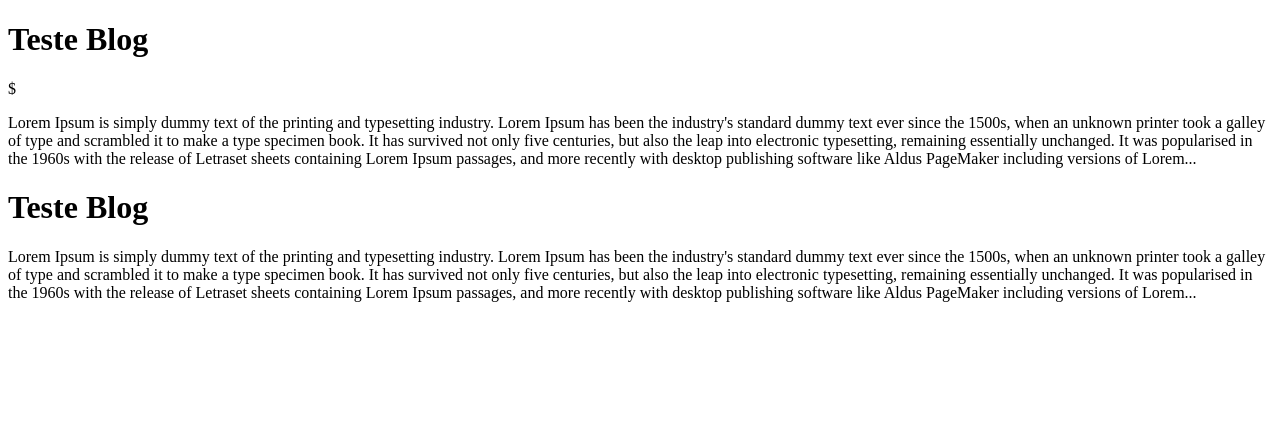
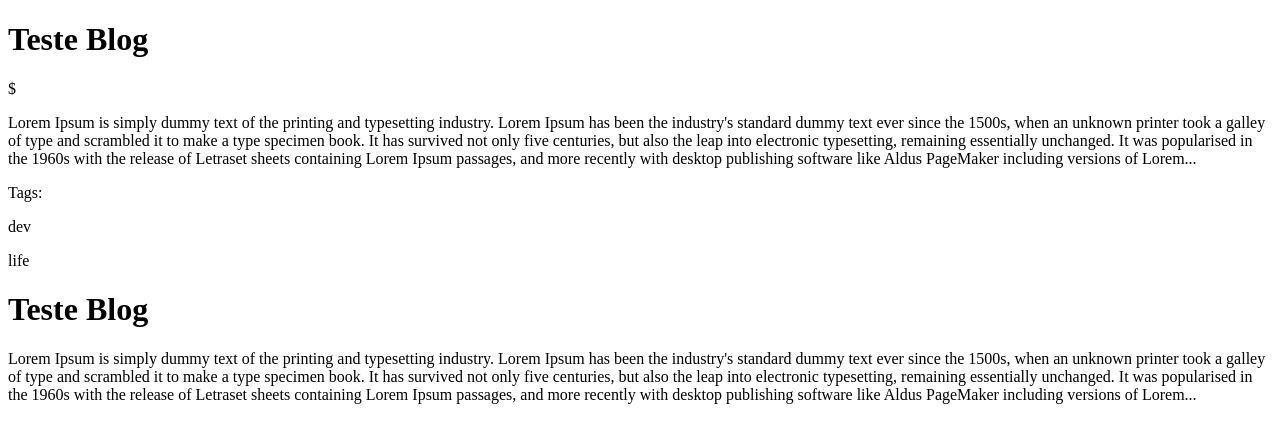
Before and after one commit to andrelrg/blog, a Flask app: page / in a window 1280 px wide. Shown: the part 44-487 px from the top of the page. Run offline with Flask 2, Linux system fonts and the light colour scheme; some libraries are stand-ins or nearby versions.

Commit message:
Index posts finiched

```diff
--- a/controllers/index.py
+++ b/controllers/index.py
@@ -8,5 +8,7 @@
             title="Teste Blog",
             description="Lorem Ipsum is simply dummy text of the printing and typesetting industry. Lorem Ipsum has been the industry's standard dummy text ever since the 1500s, when an unknown printer took a galley of type and scrambled it to make a type specimen book. It has survived not only five centuries, but also the leap into electronic typesetting, remaining essentially unchanged. It was popularised in the 1960s with the release of Letraset sheets containing Lorem Ipsum passages, and more recently with desktop publishing software like Aldus PageMaker including versions of Lorem...",
             git="andrelrg",
-            active="home"
+            tags=["dev", "life"],
+            active="home",
+            post_url="teste-blog"
         )
--- a/static/src/js/main.js
+++ b/static/src/js/main.js
@@ -25,7 +25,7 @@
 
             let span = document.createElement('span');
             span.textContent = " by "
-            span.className = "by-text"
+            span.className = "italic-grey"
             el.appendChild(span);
 
             let a = document.createElement('a')
@@ -35,7 +35,7 @@
 
             span = document.createElement('span');
             span.textContent = " at "
-            span.className = "by-text"
+            span.className = "italic-grey"
             el.appendChild(span);
 // date formatting
         });
--- a/static/src/less/vars.less
+++ b/static/src/less/vars.less
@@ -3,6 +3,7 @@
 // Colors
 @background-color: #1b2124;
 @theme-color : #4d96bb;
+@next-to-background-color: #252d31;
 
 // Fonts
 @site-font: 'Source Code Pro', sans-serif;
--- a/templates/index.html
+++ b/templates/index.html
@@ -5,14 +5,24 @@
         <div class="home">
             <!-- for nos posts -->
             <div class="post-preview">
-                <h1>{{title}}</h1>
-                <div class="from" name="from" attr="{{git}}">$ </div>
-                <p>{{description}}</p>
+                <div class="post" onclick="location.href='/posts/{{post_url}}'">
+                    <h1>{{title}}</h1>
+                    <div class="from" name="from" attr="{{git}}">$ </div>
+                    <p>{{description}}</p>
+                    <div class="tags">
+                        <p class="italic-grey">Tags: </p>
+                    {% for tag in tags %}
+                        <span><p>{{tag}}</p></span>
+                    {% endfor %}
+                    </div>
+                </div>
             </div>
             <!-- for nos posts -->
-            <div class="threads-preview">
-                <h1>{{title}}</h1>
-                <p>{{description}}</p>
+            <div class="post-preview">
+                <div class="thread">
+                    <h1>{{title}}</h1>
+                    <p>{{description}}</p>
+                </div>
             </div>
         </div>
     </div>
```
Also changed, not shown: static/src/less/index.less (+32 -4 lines).
